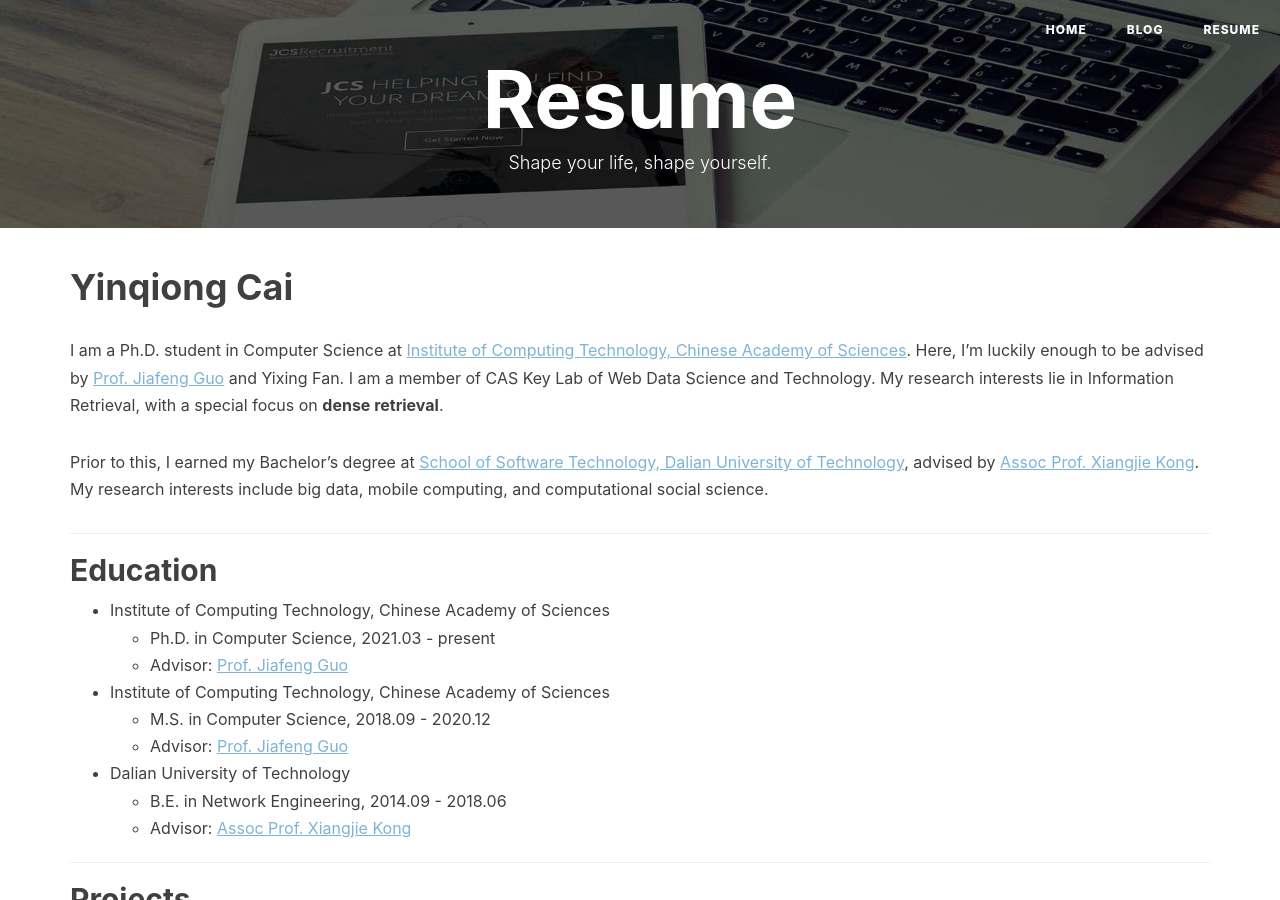
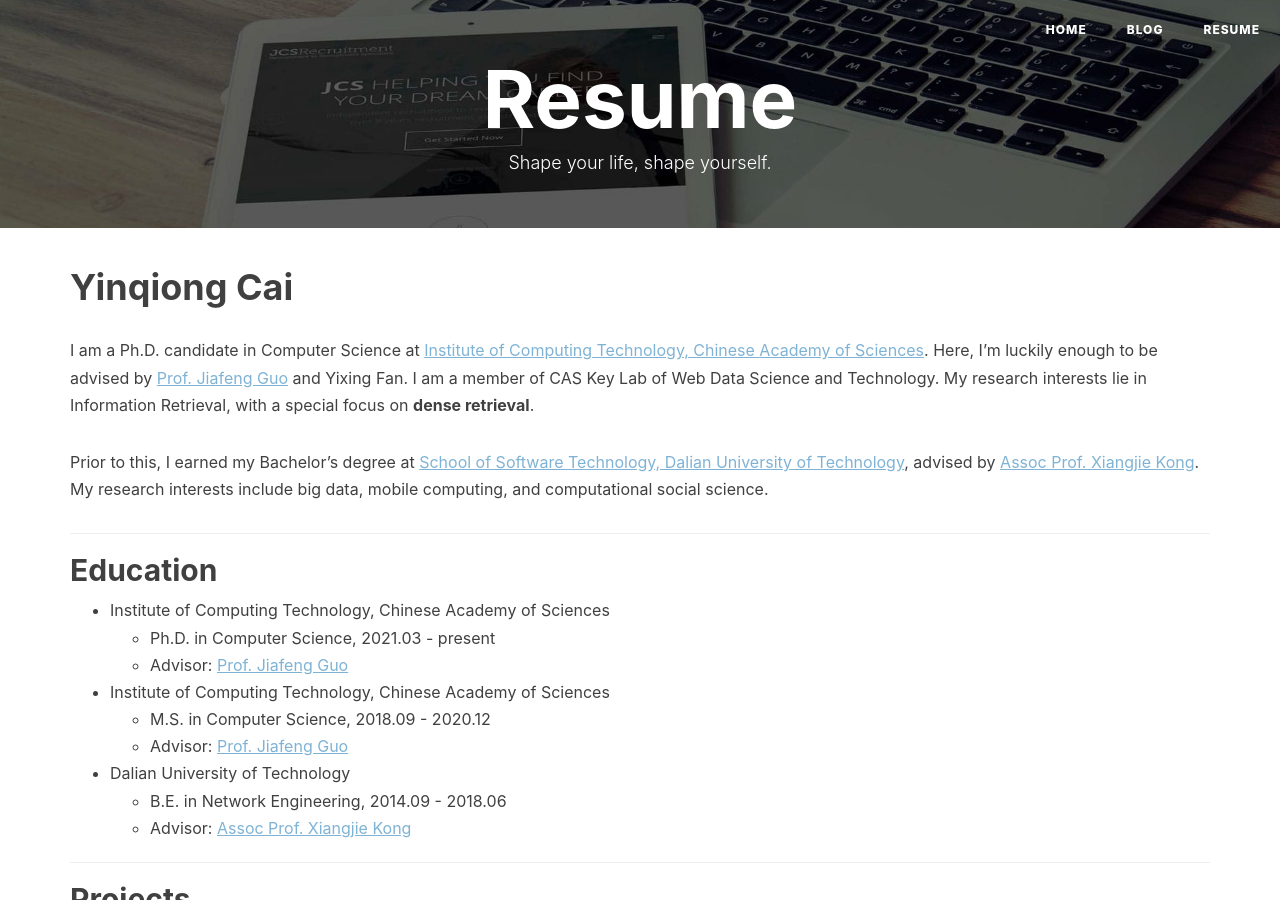
Before and after one commit to caiyinqiong/caiyinqiong.github.io, a Jekyll site: the page built from resume.html, in a window 1280 px wide and 900 px high. Built offline with Jekyll 4.4.1, drawn with Linux system fonts in a browser that asks for light colours; nearby versions of some CDN libraries; comment, search, counter and statistics services are not loaded.

Commit message:
Update resume.html

```diff
--- a/resume.html
+++ b/resume.html
@@ -25,7 +25,7 @@
 <div class="container">
 
 <h1>Yinqiong Cai</h1>
-<p> I am a Ph.D. student in Computer Science at <a href="http://www.ict.ac.cn/" style="color:#7FB3D5;text-decoration:underline">Institute of Computing Technology, Chinese Academy of Sciences</a>. Here, I’m luckily enough to be advised by <a href="http://www.bigdatalab.ac.cn/~gjf/" style="color:#7FB3D5;text-decoration:underline">Prof. Jiafeng Guo</a> and Yixing Fan. I am a member of CAS Key Lab of Web Data Science and Technology. My research interests lie in Information Retrieval, with a special focus on <strong>dense retrieval</strong>.</p>
+<p> I am a Ph.D. candidate in Computer Science at <a href="http://www.ict.ac.cn/" style="color:#7FB3D5;text-decoration:underline">Institute of Computing Technology, Chinese Academy of Sciences</a>. Here, I’m luckily enough to be advised by <a href="http://www.bigdatalab.ac.cn/~gjf/" style="color:#7FB3D5;text-decoration:underline">Prof. Jiafeng Guo</a> and Yixing Fan. I am a member of CAS Key Lab of Web Data Science and Technology. My research interests lie in Information Retrieval, with a special focus on <strong>dense retrieval</strong>.</p>
 <p> Prior to this, I earned my Bachelor’s degree at <a href="https://ssdut.dlut.edu.cn/" style="color:#7FB3D5;text-decoration:underline">School of Software Technology, Dalian University of Technology</a>, advised by <a href="http://thealphalab.org/xjkong/" style="color:#7FB3D5;text-decoration:underline">Assoc Prof. Xiangjie Kong</a>. My research interests include big data, mobile computing, and computational social science.
 
 <section>
```
